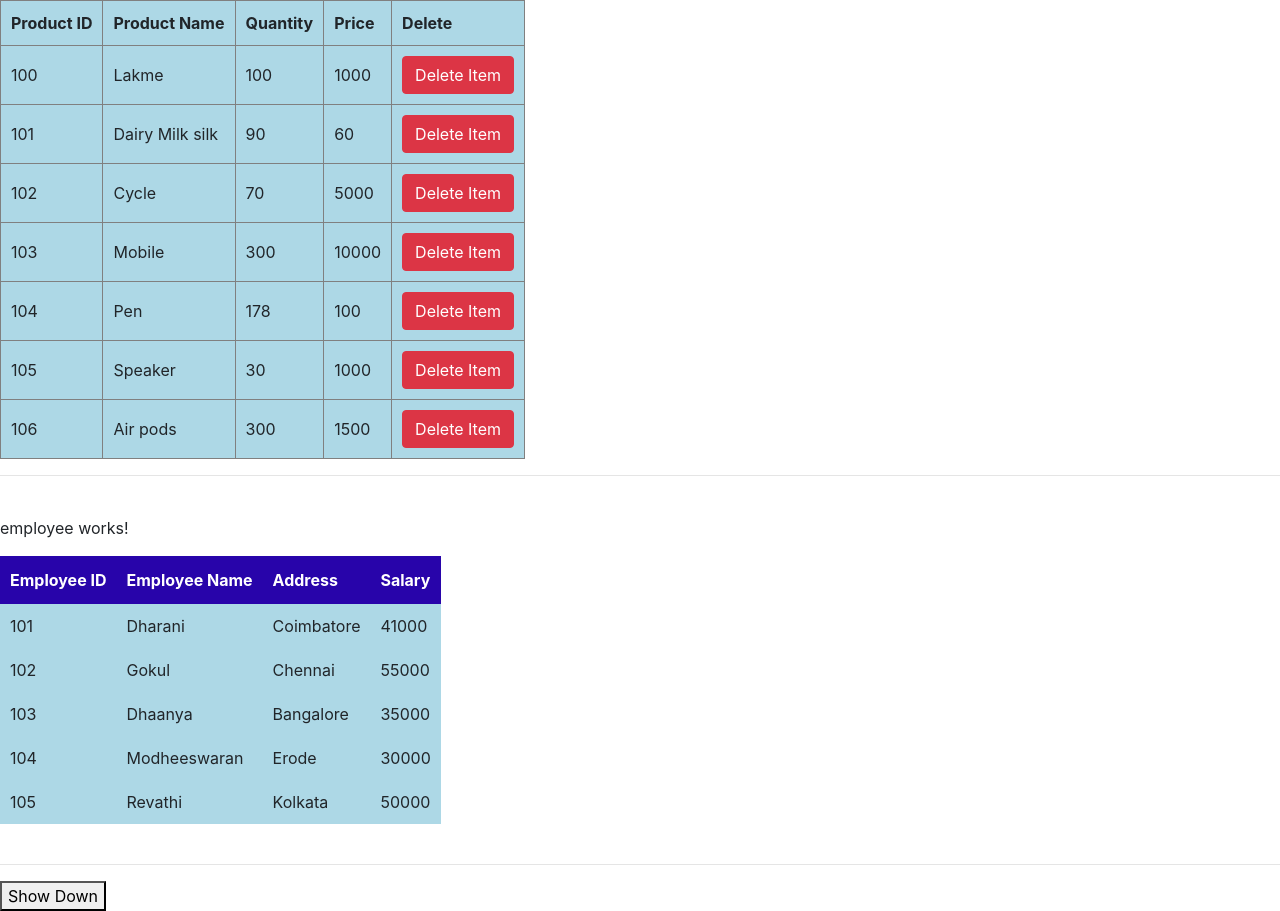
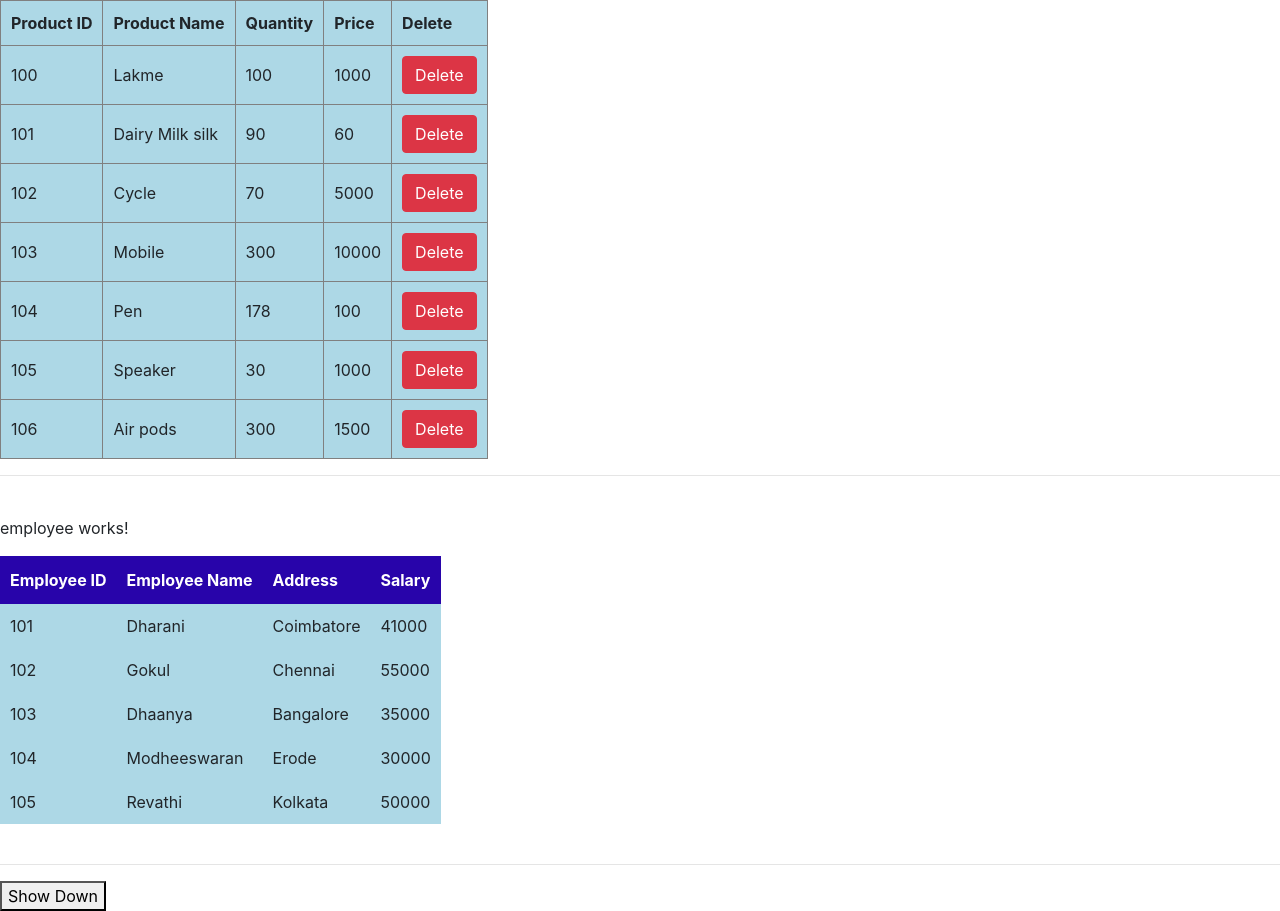
Before and after one commit to DharaniMarimuthu/angularExercise, an Angular app: page / in a window 1280 px wide. Built offline with nearby package versions, Linux system fonts and the light colour scheme; data requests are answered from the project's data file.

Commit message:
commit 3

```diff
--- a/src/app/components/product-list/product-list.component.html
+++ b/src/app/components/product-list/product-list.component.html
@@ -12,7 +12,7 @@
             <td>{{product.productName}}</td>
             <td>{{product.quantityOnHand}}</td>
             <td>{{product.price}}</td>
-            <td><button class="btn btn-danger" (click)="deleteProduct(product.productId)">Delete Item</button></td>
+            <td><button class="btn btn-danger" (click)="deleteProduct(product.productId)">Delete</button></td>
         </tr>
     </table>
 </div>
```
